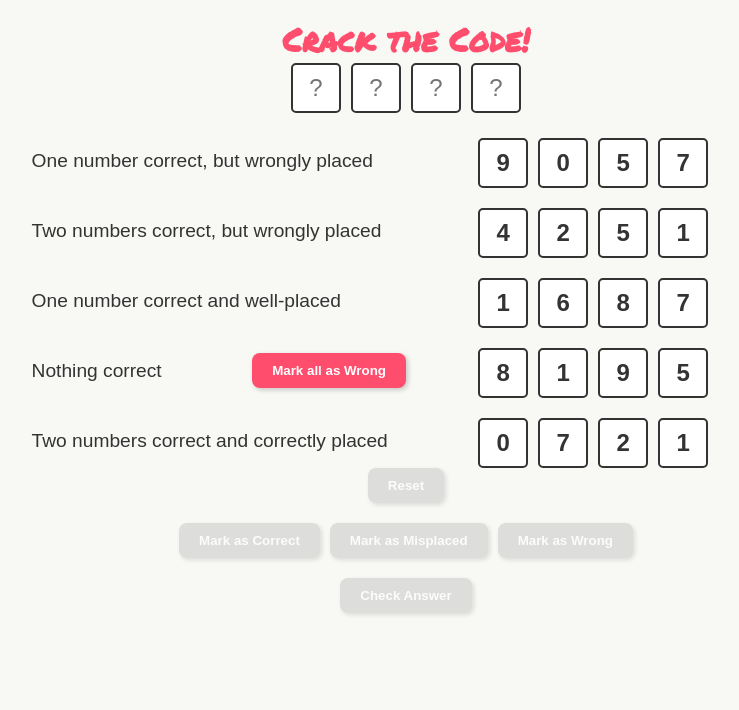
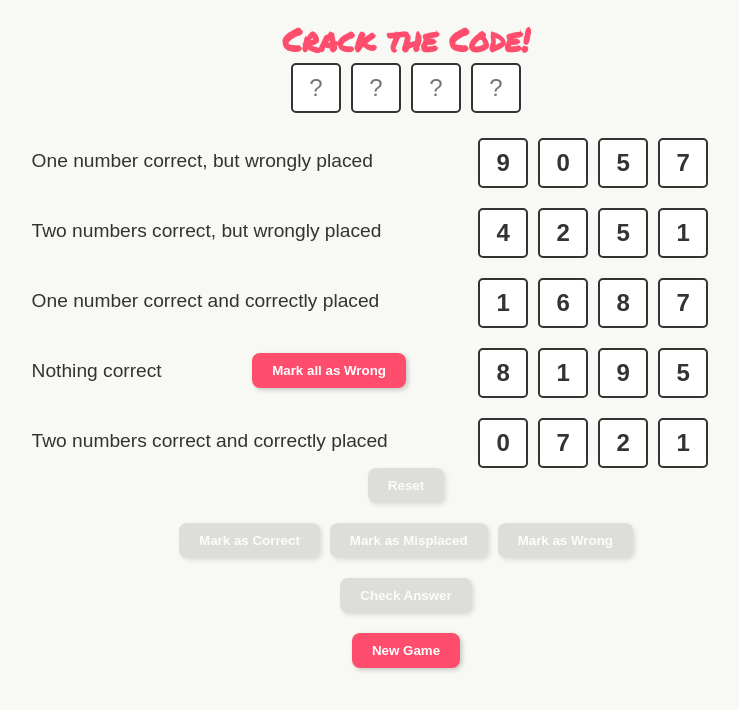
Before and after one commit to rickysoliman/crack-the-code, an Angular app: page / in a window 1280 px wide. Shown: the top 710 px of the page, without its empty margins (234-973 px from the left). Built offline with nearby package versions, Linux system fonts and the light colour scheme.

Commit message:
new game button

```diff
--- a/src/app/components/game/game.component.html
+++ b/src/app/components/game/game.component.html
@@ -83,4 +83,7 @@
   >
     Check Answer
   </button>
+
+  <!-- New Game Button -->
+  <button class="new-game-button" (click)="newGame()">New Game</button>
 </div>
--- a/src/app/components/game/game.component.scss
+++ b/src/app/components/game/game.component.scss
@@ -125,4 +125,8 @@
       background-color: #f63a3a;
     }
   }
+
+  .new-game-button {
+    margin-top: 20px;
+  }
 }
--- a/src/app/components/game/game.component.ts
+++ b/src/app/components/game/game.component.ts
@@ -119,7 +119,11 @@ export class GameComponent {
         correct: 0,
         misplaced: 2,
       },
-      { text: 'One number correct and well-placed', correct: 1, misplaced: 0 },
+      {
+        text: 'One number correct and correctly placed',
+        correct: 1,
+        misplaced: 0,
+      },
       { text: 'Nothing correct', correct: 0, misplaced: 0 },
       {
         text: 'Two numbers correct and correctly placed',
@@ -362,4 +366,10 @@ export class GameComponent {
       alert('Sorry, you have not guessed the correct code.');
     }
   }
+
+  newGame(): void {
+    this.code = '';
+    this.generateCode();
+    this.resetMarkUps();
+  }
 }
```
